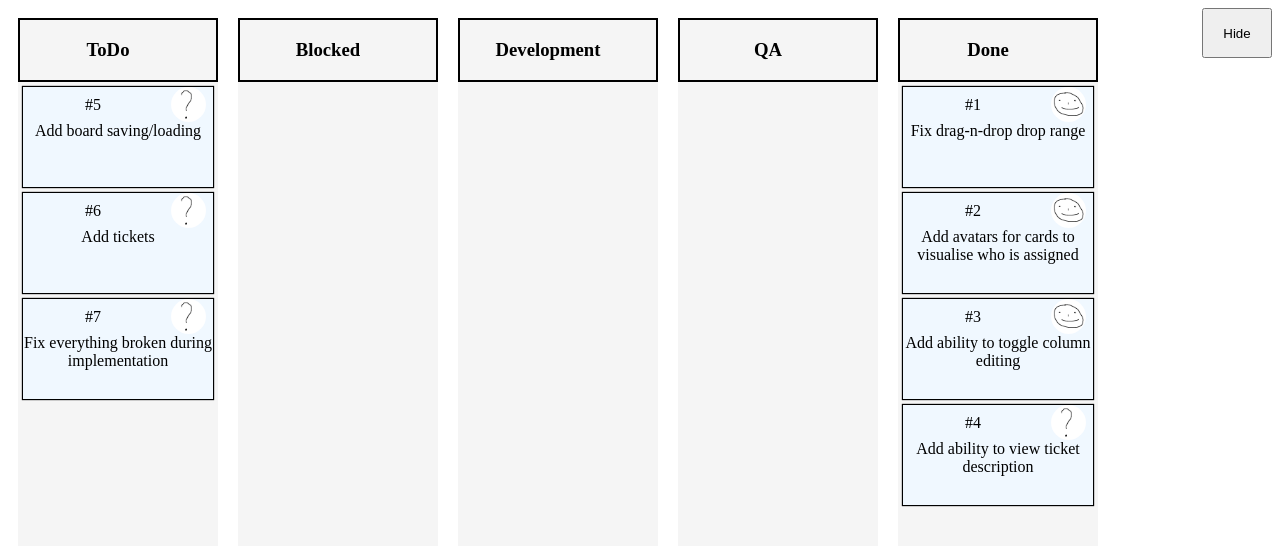
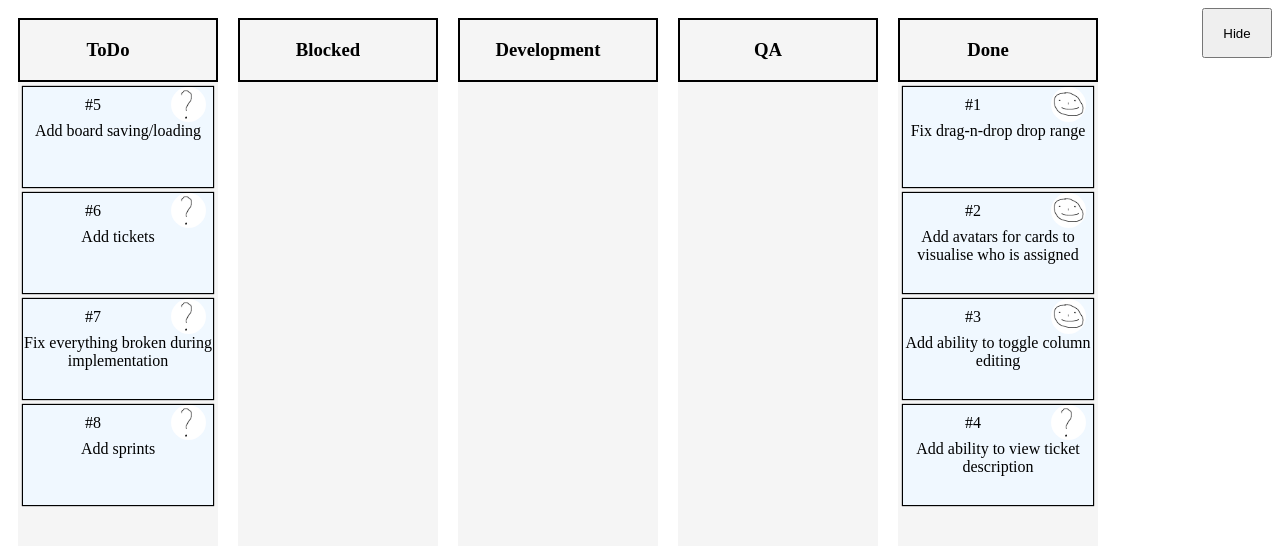
Before and after one commit to AbobaShlepa/jira, a Vue app: page / in a window 1280 px wide. Shown: the top 546 px of the page. Built offline with nearby package versions, Linux system fonts and the light colour scheme.

Commit message:
Added new target

```diff
--- a/src/stores/tickets.ts
+++ b/src/stores/tickets.ts
@@ -11,6 +11,7 @@ export const useTicketsStore = defineStore('tickets', () => {
     { id: counter++, title: 'Add board saving/loading', assigneeId: null, columnId: 1, description: '' },
     { id: counter++, title: 'Add tickets', assigneeId: null, columnId: 1, description: '' },
     { id: counter++, title: 'Fix everything broken during implementation', assigneeId: null, columnId: 1, description: '' },
+    { id: counter++, title: 'Add sprints', assigneeId: null, columnId: 1, description: '' },
   ])
 
   const getTickets = computed(() => (columnId: number) => tickets.filter(x => x.columnId === columnId));
```
